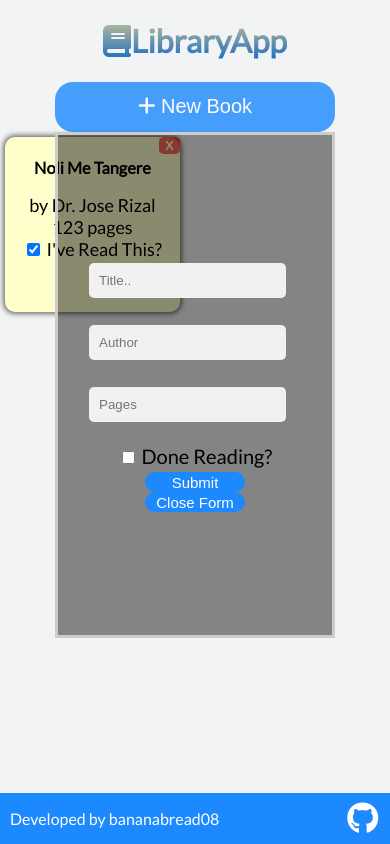
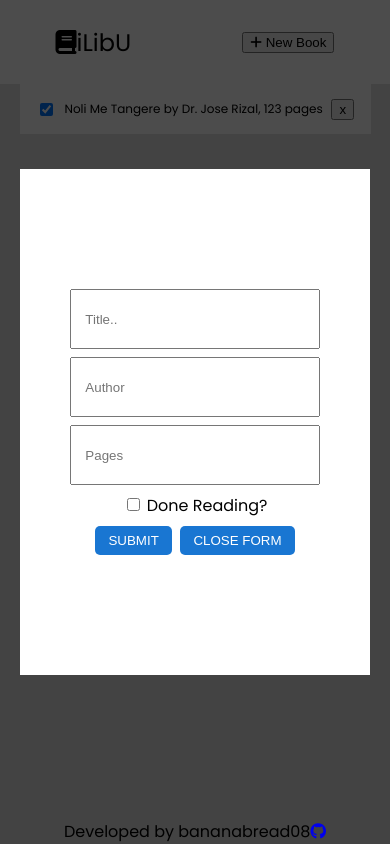
Before and after one commit to maj-rf/library, a plain HTML site: page index.html in a window 390 px wide. Both pictures are taken after a click on the button "New Book". Drawn offline with Linux system fonts and the light colour scheme.

Commit message:
changed overall UI to be responsive, changed render logic

```diff
--- a/index.html
+++ b/index.html
@@ -1,43 +1,60 @@
 <!DOCTYPE html>
 <html lang="en">
   <head>
-    <meta charset="UTF-8">
-    <meta name="viewport" content="width=device-width, initial-scale=1.0">
-    <link rel="preconnect" href="https://fonts.gstatic.com">
-    <link href="https://fonts.googleapis.com/css2?family=Open+Sans&display=swap" rel="stylesheet">
-    <link href="styles/style.css" rel="stylesheet">
+    <meta charset="UTF-8" />
+    <meta name="viewport" content="width=device-width, initial-scale=1.0" />
+    <link rel="preconnect" href="https://fonts.gstatic.com" />
+    <link
+      href="https://fonts.googleapis.com/css2?family=Open+Sans&display=swap"
+      rel="stylesheet"
+    />
+    <link href="styles/style.css" rel="stylesheet" />
     <title>Library App</title>
-    <script src="https://kit.fontawesome.com/dbf95a1966.js" crossorigin="anonymous"></script>
+    <script
+      src="https://kit.fontawesome.com/dbf95a1966.js"
+      crossorigin="anonymous"
+    ></script>
   </head>
   <body>
-    <div class="main-container">
-        <header class="description">
-            <h1><i class="fas fa-book"></i>LibraryApp</h1>
-        <button class="open-button" onclick="openForm()"><i class="fas fa-plus"></i> New Book</button>
+    <nav>
+      <header>
+        <h1><i class="fas fa-book"></i>iLibU</h1>
       </header>
-        <div class="form-popup" id="addbook">
-            <form class="form-container" id="book-form" >
+      <button class="open-button" onclick="openForm()">
+        <i class="fas fa-plus"></i> New Book
+      </button>
+    </nav>
+    <main>
+      <div class="book-list"></div>
+    </div>
+
+    <div class="modal-container">
+      <form class="modal" autocomplete="off" id="my-form">
         <div class="form-input">
-                    <input type="text" placeholder="Title.." id="title">
+          <input type="text" placeholder="Title.." id="title" />
         </div>
         <div class="form-input">
-                    <input type="text" placeholder="Author" id="author">
+          <input type="text" placeholder="Author" id="author" />
         </div>
         <div class="form-input">
-                    <input type="text" placeholder="Pages" id="pages">
+          <input type="number" placeholder="Pages" id="pages" />
         </div>
         <div class="form-input">
-                    <input type="checkbox" name = "read-status" id= "read-status">
+          <input type="checkbox" name="read-status" id="read-status" />
           <label for="read-status">Done Reading?</label>
         </div>
+        <div class="btns-container">
           <div class="form-input">
-                    <input type="submit" id="submit-button" value="Submit">
+            <input type="submit" id="submit-btn" value="Submit" form="my-form"/>
           </div>
-                <input type="button" class="btn cancel" value="Close Form"onclick="closeForm()">
+          <input
+            type="button"
+            class="btn cancel"
+            value="Close Form"
+            onclick="closeForm()"
+          />
+        </div>
       </form>
-        </div>
-        <div class="book-list">
-        </div>
     </div>
 
     <footer class="footer">
@@ -45,9 +62,11 @@
         <p>Developed by bananabread08</p>
       </div>
       <div class="links">
-        <a href="https://github.com/bananabread08/library"><i class ="fab fa-github"></i></a>
+        <a href="https://github.com/bananabread08/library"
+          ><i class="fab fa-github"></i
+        ></a>
       </div>
     </footer>
-    <script src ="scripts/library.js"></script>
+    <script src="scripts/library.js"></script>
   </body>
 </html>
--- a/scripts/library.js
+++ b/scripts/library.js
@@ -1,5 +1,3 @@
-/* eslint-disable no-restricted-syntax */
-/* eslint-disable no-unused-vars */
 class Book {
   constructor(title, author, pages, readStatus) {
     this.title = title;
@@ -8,34 +6,33 @@ class Book {
     this.readStatus = readStatus;
     this.id = title.slice(0, 3).toLowerCase() + pages;
   }
+  updateReadStatus(state) {
+    this.readStatus = !state;
+  }
 }
-// const LOCAL_STORAGE_LIBRARY_KEY = 'myLibrary';
+
 const myLibrary = [];
 const defaultBook = new Book('Noli Me Tangere', 'Dr. Jose Rizal', 123, true);
-const form = document.getElementById('book-form');
+const form = document.querySelector('.modal');
 const bookList = document.querySelector('.book-list');
 
 function renderLibrary(currentLibrary) {
-  let checker;
-  const newDisplay = document.createElement('div');
-  newDisplay.classList.add('book');
+  const newBookNode = document.createElement('div');
+  newBookNode.classList.add('book');
+  const checkbox = document.createElement('input');
+  checkbox.setAttribute('type', 'checkbox');
+  const childNode = document.createElement('p');
+  const deleteNode = document.createElement('button');
   currentLibrary.forEach((book) => {
-    if (book.readStatus === false) checker = 'unchecked';
-    else checker = 'checked';
-    newDisplay.setAttribute('id', `${book.id}`);
-    newDisplay.innerHTML = `
-        <h3>${book.title}</h3>
-        <div>by ${book.author}</div>
-        <div>${book.pages} pages</div>
-        <div>
-          <input type="checkbox" name="read-status" class="toggle" ${checker}>
-          <label for="read-status">I've Read This?</label>
-        </div>
-        <button class="delete" id="remove"> X </button>
-        `;
-    bookList.appendChild(newDisplay);
+    childNode.textContent = `${book.title} by ${book.author}, ${book.pages} pages`;
+    checkbox.checked = book.readStatus;
+    deleteNode.textContent = 'x';
+    deleteNode.id = book.id;
+    newBookNode.append(checkbox, childNode, deleteNode);
+    bookList.append(newBookNode);
   });
 }
+
 function addBooks(e) {
   e.preventDefault();
   const title = document.getElementById('title').value;
@@ -53,7 +50,6 @@ function addBooks(e) {
   form.reset();
 }
 
-// eslint-disable-next-line consistent-return
 function searchBook(myLib, id) {
   for (const book of myLib) {
     if (book.id === id) return myLib.indexOf(book);
@@ -61,29 +57,15 @@ function searchBook(myLib, id) {
 }
 
 function updateLibrary(e) {
-  const item = e.target;
-  if (item.classList[0] === 'delete') {
-    myLibrary.splice(searchBook(myLibrary, item.parentElement.id), 1);
-    item.parentElement.remove();
-  } else if (item.classList[0] === ('toggle')) {
-    if (myLibrary[searchBook(myLibrary, item.parentElement.parentElement.id)].readStatus
-     === false) {
-      myLibrary[searchBook(myLibrary, item.parentElement.parentElement.id)].readStatus = true;
-      item.parentElement.parentElement.classList.remove('done');
-    } else if (myLibrary[searchBook(myLibrary, item.parentElement.parentElement.id)].readStatus
-     === true) {
-      myLibrary[searchBook(myLibrary, item.parentElement.parentElement.id)].readStatus = false;
-      item.parentElement.parentElement.classList.add('done');
-    }
-  }
+  console.log(e.target.id);
 }
 
 function openForm() {
-  document.getElementById('addbook').style.display = 'block';
+  document.querySelector('.modal-container').style.display = 'flex';
 }
 
 function closeForm() {
-  document.getElementById('addbook').style.display = 'none';
+  document.querySelector('.modal-container').style.display = 'none';
 }
 
 myLibrary.push(defaultBook);
--- /dev/null
+++ b/styles/style.scss
@@ -0,0 +1,125 @@
+@import url('https://fonts.googleapis.com/css2?family=Poppins&display=swap');
+
+html,
+body {
+  box-sizing: border-box;
+  font-family: 'Poppins', sans-serif;
+  font-size: 16px;
+  padding: 0;
+  margin: 0;
+  height: 100%;
+  width: 100%;
+  overflow-wrap: break-word;
+  background-color: #e0e0e0;
+}
+
+*,
+*::before,
+*::after {
+  box-sizing: inherit;
+}
+
+//reset
+body,
+h1,
+h2,
+h3,
+h4,
+h5,
+h6,
+p,
+ol,
+ul {
+  margin: 0;
+  padding: 0;
+  font-weight: normal;
+}
+
+ol,
+ul {
+  list-style: none;
+}
+
+nav {
+  height: 10vh;
+  background-color: #fff;
+  display: flex;
+  justify-content: space-around;
+  align-items: center;
+}
+
+main {
+  .book {
+    display: flex;
+    background-color: #fff;
+    justify-content: space-around;
+    align-items: center;
+    padding: 0.5em 1em 0.5em 1em;
+    font-size: 12px;
+    width: 90%;
+    margin: 0 auto;
+    height: 50px;
+  }
+}
+
+.modal-container {
+  position: fixed;
+  width: 100%;
+  height: 100vh;
+  top: 0;
+  left: 0;
+  background-color: rgba(0, 0, 0, 0.7);
+  display: none;
+  justify-content: center;
+  align-items: center;
+}
+
+form {
+  min-width: 350px;
+  min-height: 60%;
+  background-color: #fff;
+  display: flex;
+  flex-direction: column;
+  justify-content: center;
+  align-items: center;
+  gap: 0.5em;
+
+  input[type='text'],
+  input[type='number'] {
+    height: 60px;
+    width: 250px;
+    padding-left: 1em;
+  }
+
+  .btns-container {
+    display: flex;
+    justify-content: center;
+    align-items: center;
+    gap: 0.5em;
+  }
+
+  #submit-btn,
+  .cancel {
+    background-color: #1976d2;
+    padding: 0.5em 1em;
+    border-radius: 5px 5px;
+    border: none;
+    color: #fff;
+    text-transform: uppercase;
+    cursor: pointer;
+
+    &:hover {
+      background-color: #2669ac;
+    }
+  }
+}
+
+footer {
+  width: 100%;
+  position: fixed;
+  bottom: 0;
+  left: 0;
+  display: flex;
+  justify-content: center;
+  align-items: center;
+}
```
Also changed, not shown: styles/style.css, 1 other file. Lines whose indentation alone changed are shown as unchanged.
